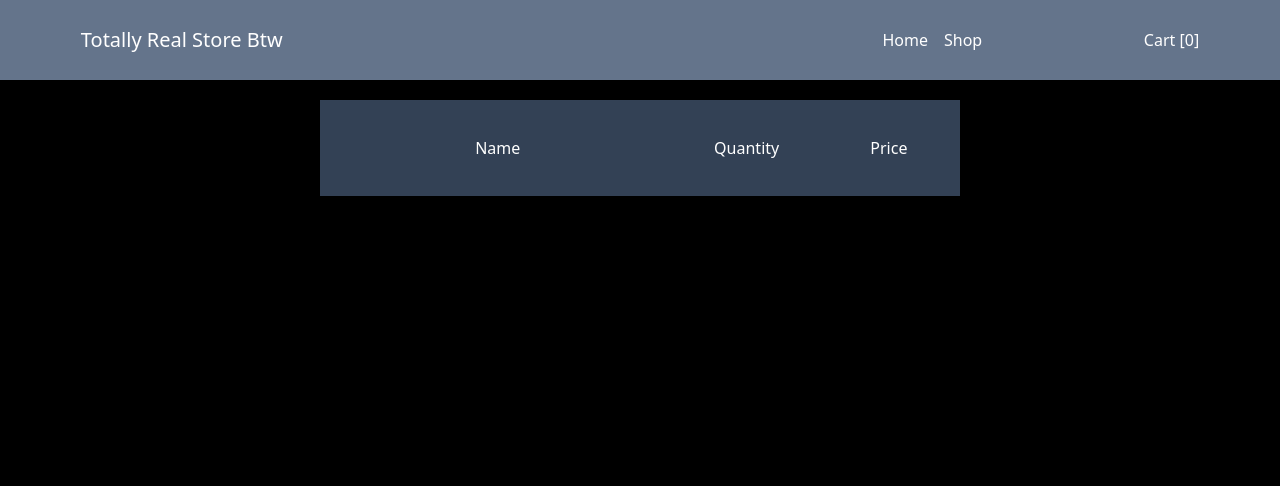
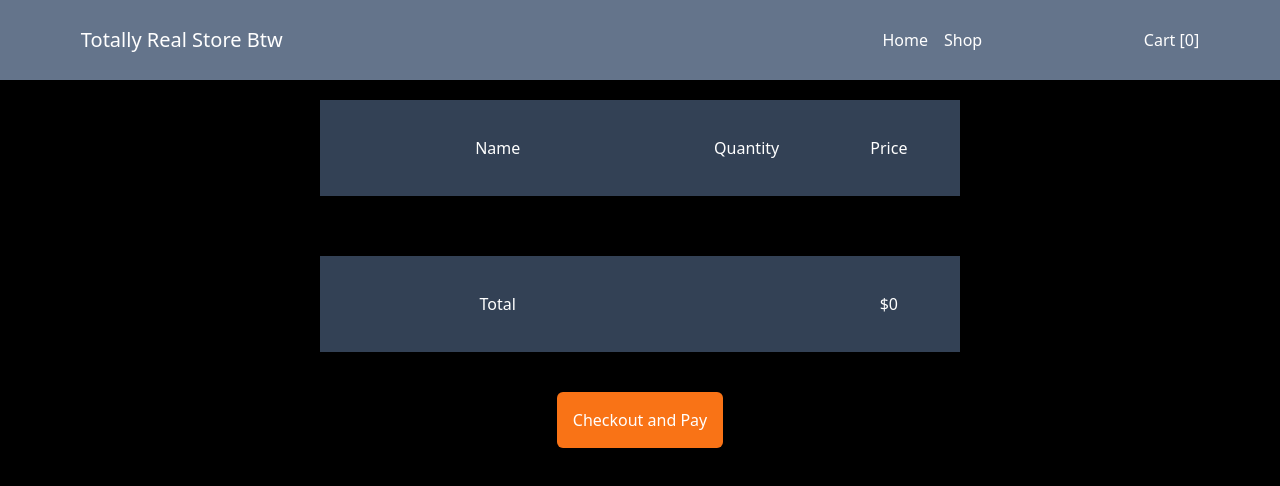
Before and after one commit to Adithya-why/ecom, a React (Vite) app: page /cart in a window 1280 px wide. Shown: the top 486 px of the page. Built offline with nearby package versions, Linux system fonts and the light colour scheme.

Commit message:
added total

```diff
--- a/src/common/Cart.jsx
+++ b/src/common/Cart.jsx
@@ -1,10 +1,14 @@
 export default function Cart({ cart }){
-
+   //basically create a card for every element in cart
+   //also calculates total
     let products = [];
+    let total = 0;
     for(let i =0;i<cart.length;i++){
         products.push(<CartItem item={cart[i]} key={i}/>)
+        total += cart[i].price*cart[i].val;
 
     }
+
 
 
     return(
@@ -22,6 +26,22 @@ export default function Cart({ cart }){
             <div className="text-white flex items-center justify-center flex-col gap-6">
                 {products}
             </div>
+
+            <div className="flex items-center justify-center mb-10 mt-5">
+                <div className=" bg-slate-700 w-2/4 h-24 cartitem ">
+                <div>Total</div>
+                    <div></div>
+
+                    <div>{'$'+total}</div>
+
+                </div>
+            </div>
+
+            <div className=" flex items-center justify-center">
+                <button className=" bg-orange-500 p-4 rounded-md">Checkout and Pay</button>
+            </div>
+
+
         </div>
     )
 }
@@ -34,7 +54,7 @@ function CartItem(item){
         <div className=" bg-slate-700 w-2/4 h-24 cartitem ">
             <div>{item.item.name}</div>
             <div>{item.item.val}</div>
-            <div>{item.item.price*item.item.val}</div>
+            <div>{'$'+parseInt(item.item.price*item.item.val)}</div>
 
 
         </div>
```
